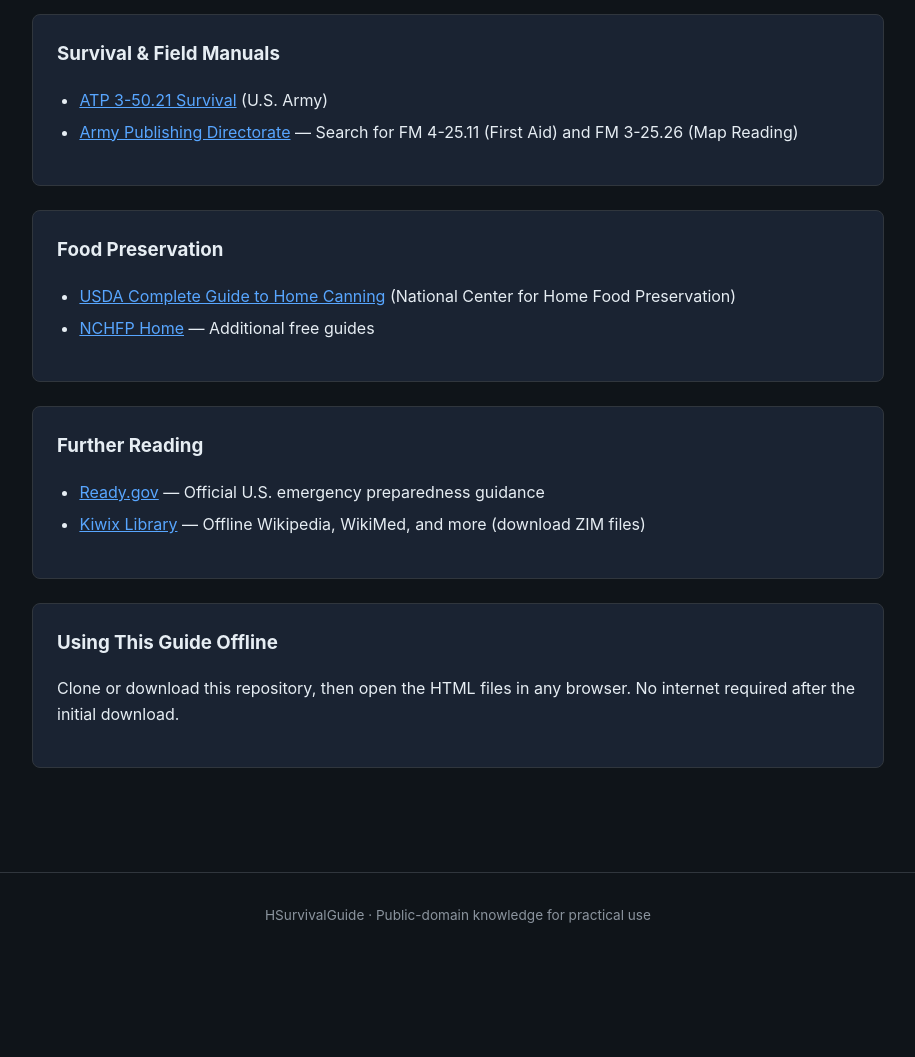
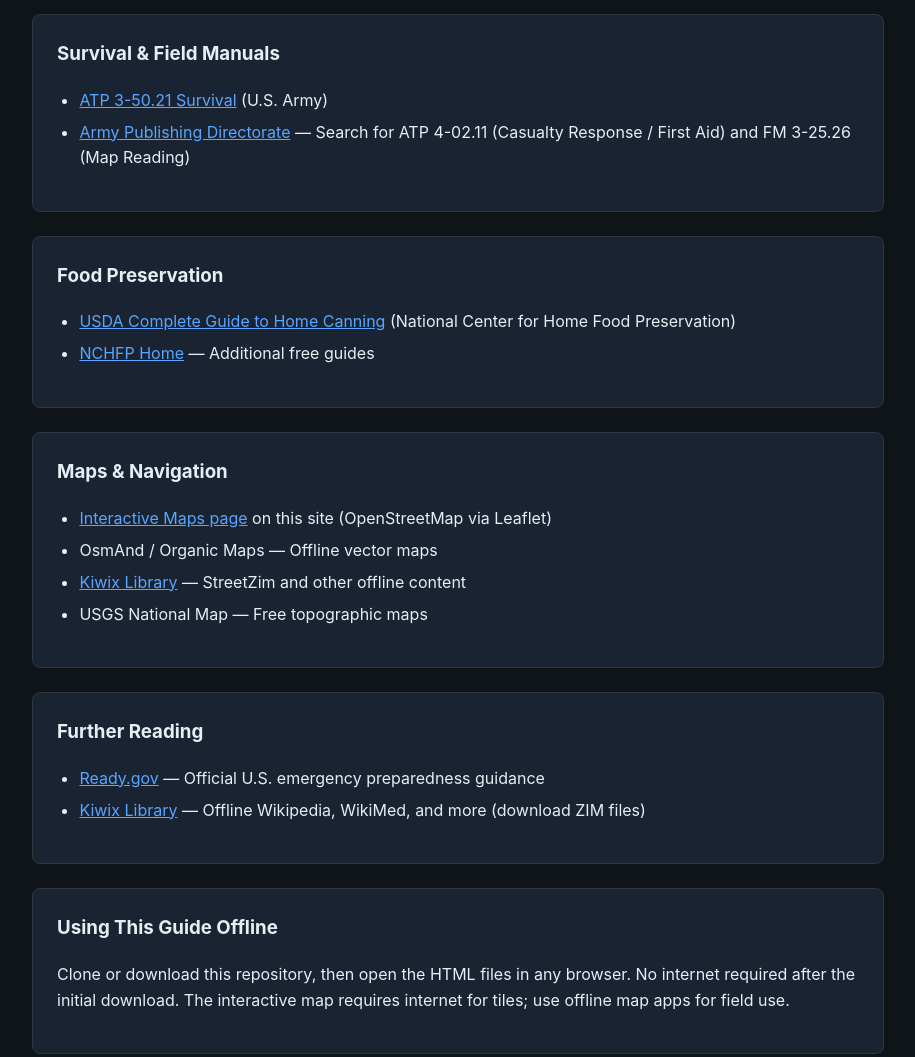
Before and after one commit to TooHazey/HSurvivalGuide, a plain HTML site: page resources.html in a window 1280 px wide. Shown: the part 320-1377 px from the top of the page, without its empty margins (182-1097 px from the left). Before the commit the page ends 1279 px from the top, so only its background shows below. Drawn offline with Linux system fonts and the light colour scheme.

Commit message:
Update resources with full nav and map options

```diff
--- a/resources.html
+++ b/resources.html
@@ -20,6 +20,7 @@
       <a href="repair.html">Repair</a>
       <a href="trades.html">Trades</a>
       <a href="navigation.html">Navigation</a>
+      <a href="maps.html">Maps</a>
       <a href="hygiene.html">Hygiene</a>
       <a href="resources.html" class="active">Resources</a>
     </nav>
@@ -35,7 +36,7 @@
       <h3>Survival & Field Manuals</h3>
       <ul>
         <li><a href="https://armypubs.army.mil/epubs/DR_pubs/DR_a/pdf/web/ARN19344_ATP%203-50.21%20FINAL%20WEB.pdf" target="_blank">ATP 3-50.21 Survival</a> (U.S. Army)</li>
-        <li><a href="https://armypubs.army.mil/" target="_blank">Army Publishing Directorate</a> — Search for FM 4-25.11 (First Aid) and FM 3-25.26 (Map Reading)</li>
+        <li><a href="https://armypubs.army.mil/" target="_blank">Army Publishing Directorate</a> — Search for ATP 4-02.11 (Casualty Response / First Aid) and FM 3-25.26 (Map Reading)</li>
       </ul>
     </div>
 
@@ -44,6 +45,16 @@
       <ul>
         <li><a href="https://nchfp.uga.edu/publications/publications_usda.html" target="_blank">USDA Complete Guide to Home Canning</a> (National Center for Home Food Preservation)</li>
         <li><a href="https://nchfp.uga.edu/" target="_blank">NCHFP Home</a> — Additional free guides</li>
+      </ul>
+    </div>
+
+    <div class="card">
+      <h3>Maps & Navigation</h3>
+      <ul>
+        <li><a href="maps.html">Interactive Maps page</a> on this site (OpenStreetMap via Leaflet)</li>
+        <li>OsmAnd / Organic Maps — Offline vector maps</li>
+        <li><a href="https://library.kiwix.org/" target="_blank">Kiwix Library</a> — StreetZim and other offline content</li>
+        <li>USGS National Map — Free topographic maps</li>
       </ul>
     </div>
 
@@ -57,7 +68,7 @@
 
     <div class="card">
       <h3>Using This Guide Offline</h3>
-      <p>Clone or download this repository, then open the HTML files in any browser. No internet required after the initial download.</p>
+      <p>Clone or download this repository, then open the HTML files in any browser. No internet required after the initial download. The interactive map requires internet for tiles; use offline map apps for field use.</p>
     </div>
   </div>
 
```
